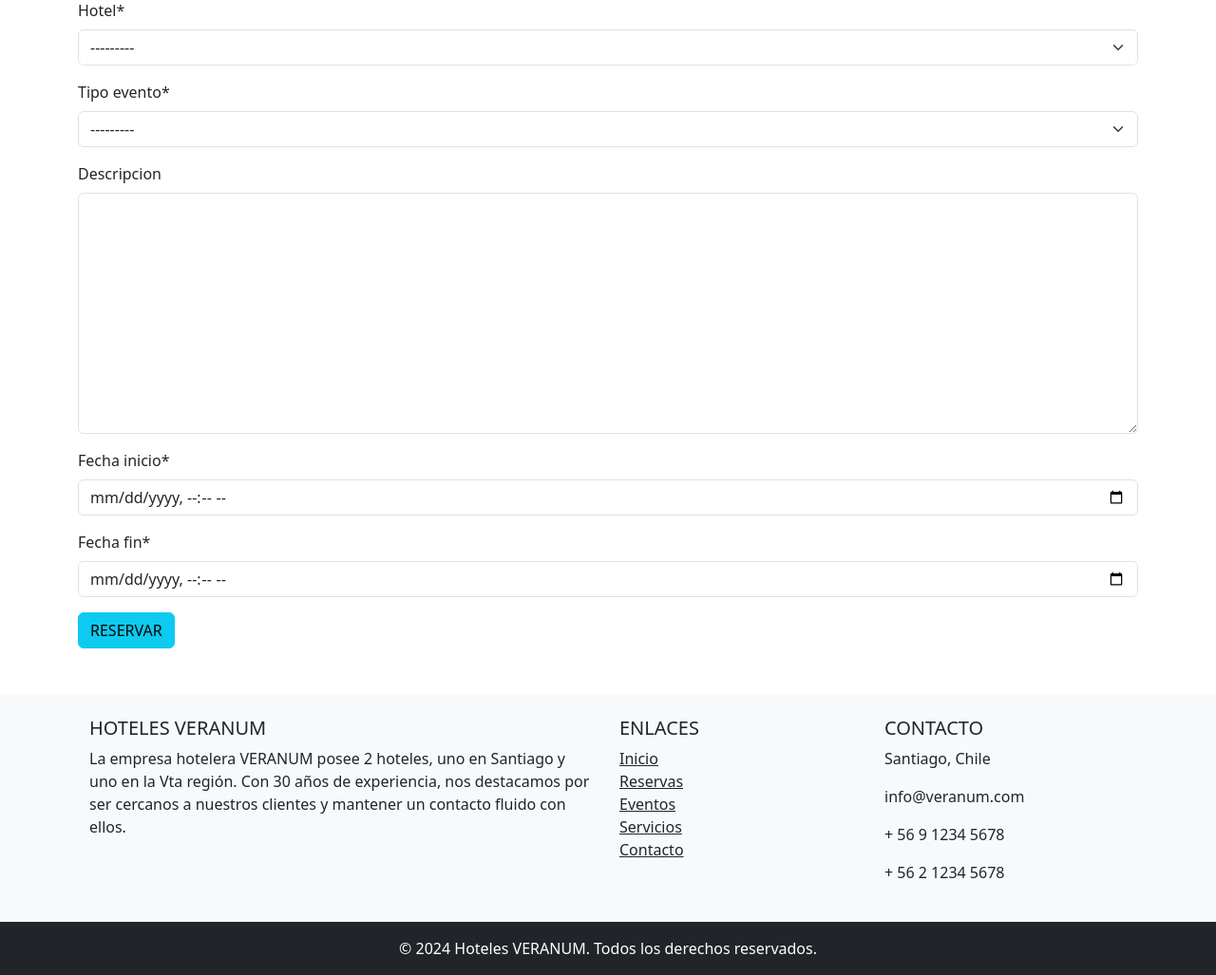
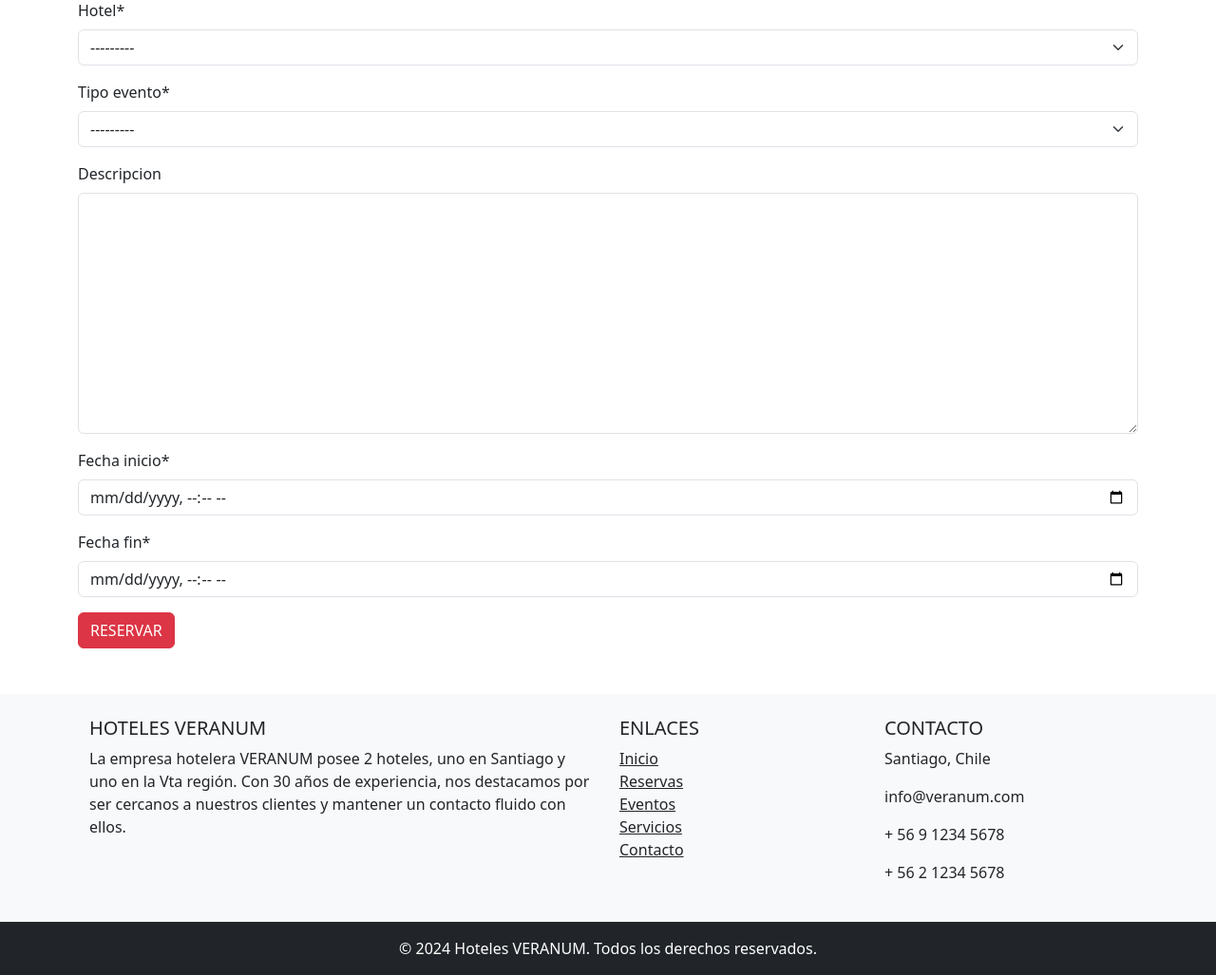
Before and after one commit to Lithianx/proyecto_ING_SOFT, a Django app: page /reserva/ in a window 1280 px wide. Shown: the part 229-1256 px from the top of the page at 95% size. Run offline with Django 5.2, Linux system fonts and the light colour scheme; a user stored in the database is signed in; data comes from the database, SQL or seed files in the repository; some libraries are stand-ins or nearby versions.

Commit message:
cambio btn reserva a danger

```diff
--- a/aplicacion/templates/aplicacion/reserva.html
+++ b/aplicacion/templates/aplicacion/reserva.html
@@ -12,7 +12,7 @@
     <form method="post">
         {% csrf_token %}
         {{ form | crispy }}
-        <button type="submit" class="btn btn-info">RESERVAR</button>
+        <button type="submit" class="btn btn-danger">RESERVAR</button>
     </form>
 </div>
 
```
